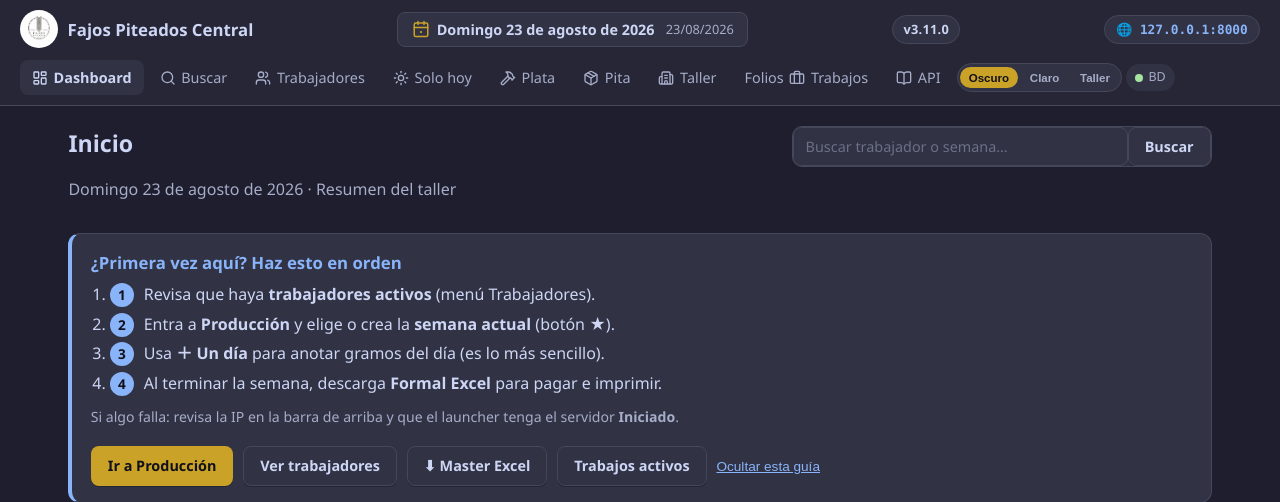
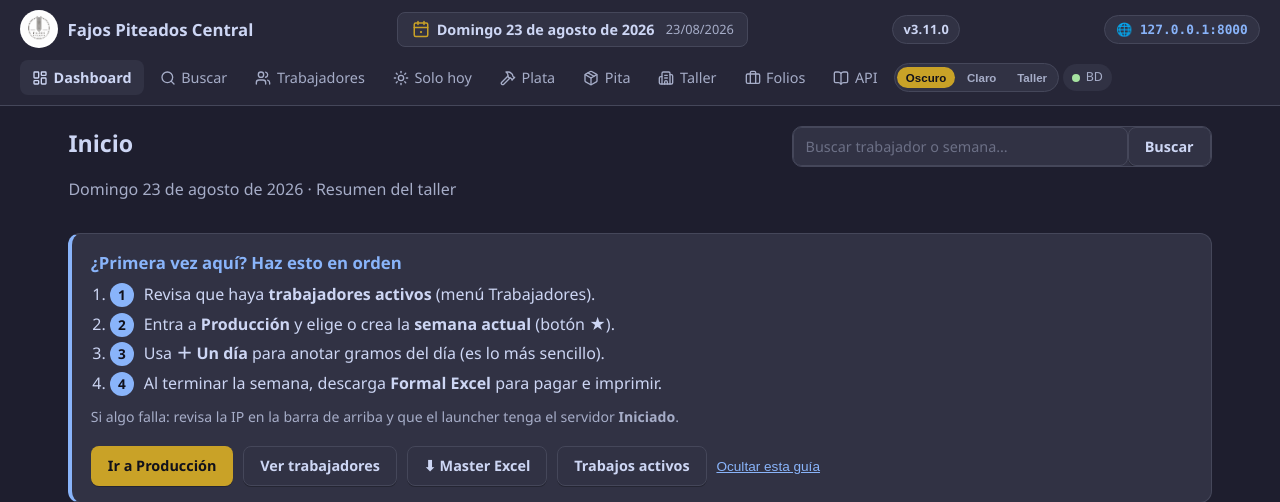
Before and after one commit to ArmandoHoyosfg/fajos_central, a FastAPI app: page / in a window 1280 px wide. Shown: the top 502 px of the page. Run offline with FastAPI, Linux system fonts and the light colour scheme; data comes from the database, SQL or seed files in the repository; data that the repository does not hold is empty.

Commit message:
fix(nav): clean Folios menu label

```diff
--- a/app/web/templates/base.html
+++ b/app/web/templates/base.html
@@ -55,7 +55,8 @@
       <a href="/nomina-taller" class="{% if '/nomina-taller' in request.url.path %}active{% endif %}">
         <i data-lucide="building-2"></i> Taller
       </a>
-      <a href="/trabajos" class="{% if '/trabajos' in request.url.path %}active{% endif %}">Folios<i data-lucide="briefcase"></i> Trabajos
+      <a href="/trabajos" class="{% if '/trabajos' in request.url.path %}active{% endif %}">
+        <i data-lucide="briefcase"></i> Folios
       </a>
       <a href="/docs" target="_blank" rel="noopener">
         <i data-lucide="book-open"></i> API
```
